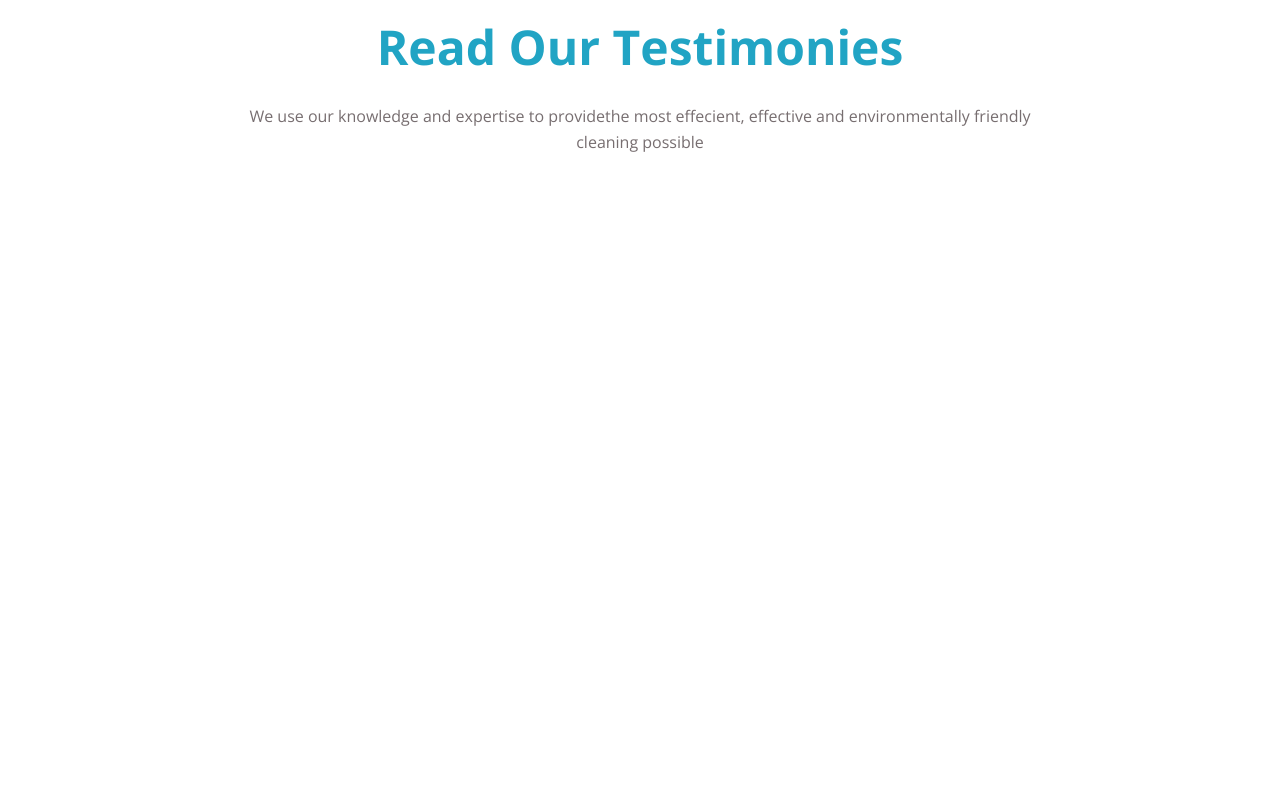
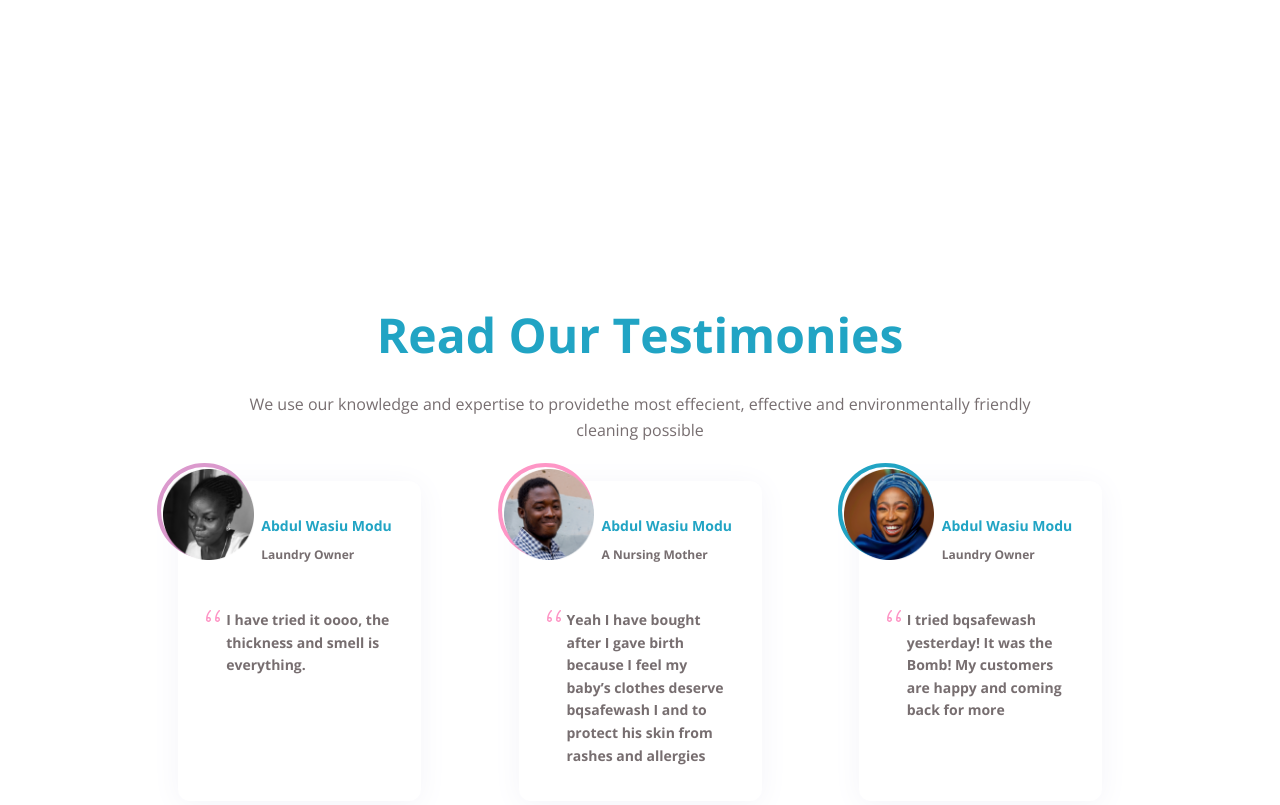
Before and after one commit to AbdullahiAA/safewash, a plain HTML site: page index.html in a window 1280 px wide. Shown: the part 5016-5821 px from the top of the page. Before the commit the page ends 5171 px from the top, so only its background shows below. Drawn offline with nearby package versions, Linux system fonts and the light colour scheme; a web font is replaced by a local one.

Commit message:
Testimonies Card Completed

```diff
--- /dev/null
+++ b/css/_testimonies.scss
@@ -0,0 +1,96 @@
+#testimonies {
+    padding-top: 288px;
+    padding-bottom: 224px;
+
+    .testimonies__cards {
+        margin-top: 38px;
+        margin-bottom: 38px;
+        display: flex;
+        flex-direction: row;
+        justify-content: space-evenly;
+        gap: 25px;
+    }
+
+    .testimony-item {
+        background-color: white;
+        color: #776E70;
+        border-radius: 12px;
+        box-shadow: 0px 4px 31px #F4F4F9;
+        max-width: 243px;
+        padding: 34px 28px;
+        flex: 1;
+
+        p {
+            font-family: Open Sans;
+            font-style: normal;
+            font-weight: 600;
+            line-height: 161.68%;
+        }
+
+        &:nth-child(1) .profile-photo {
+            border: 4px solid #DB99CD;
+        }
+        &:nth-child(2) .profile-photo {
+            border: 4px solid #FE96C6;
+        }
+        &:nth-child(3) .profile-photo {
+            border: 4px solid #21A4C4;
+        }
+    }
+
+    .testimony-item__header {
+        display: grid;
+        grid-template-columns: 55px 1fr;
+        grid-template-rows: repeat(2, 30px);
+        margin-bottom: 34px;
+
+
+        .profile-photo {
+            grid-row: 1/3;
+            width: 95px;
+            height: 95px;
+            border-radius: 50%;
+            position: relative;
+            top: -52px;
+            left: -49px;
+
+
+            img {
+                width: 104%;
+                height: 104%;
+                position: relative;
+                left: 2px;
+                top: 2px;
+            }
+        }
+
+        h4 {
+            color: #21A4C4;
+            font-family: Open Sans;
+            font-style: normal;
+            font-weight: 600;
+            font-size: 14px;
+            line-height: 161.68%;
+            word-wrap:unset;
+            word-break: keep-all;
+        }
+
+        p {
+            font-size: 12px;
+        }
+    }
+
+    .testimony-item__content {
+        display: flex;
+        flex-direction: row;
+        align-items: flex-start;
+        gap: 5px;
+        font-weight: 600;
+        font-size: 14px;
+        line-height: 161.68%;
+
+        p {
+            font-size: 14px;
+        }
+    }
+}
--- a/css/styles.scss
+++ b/css/styles.scss
@@ -12,3 +12,4 @@ $darkGray: #483D3F;
 @import "about-us";
 @import "distributors";
 @import "contact-us";
+@import "testimonies";
--- a/index.html
+++ b/index.html
@@ -234,12 +234,61 @@
 
                     <div class="testimonies__cards">
                         <div class="testimony-item">
-                            <!-- Testimony Header -->
+                            <div class="testimony-item__header">
+                                <div class="profile-photo">
+                                    <img src="./assets/img/kudirat.png" alt="Abdul Wasiu Modu">
+                                </div>
 
-                            <!-- Testimony Content -->
+                                <h4>Abdul Wasiu Modu</h4>
 
+                                <p>Laundry Owner</p>
+                            </div>
+
+                            <div class="testimony-item__content">
+                                <img src="./assets/img/quote-icon.svg" alt="Testimony Quote Icon">
+
+                                <p>I have tried it oooo, the thickness and smell is everything.</p>
+                            </div>
+                        </div>
+
+                        <div class="testimony-item">
+                            <div class="testimony-item__header">
+                                <div class="profile-photo">
+                                    <img src="./assets/img/rosemerry.png" alt="Abdul Wasiu Modu">
+                                </div>
+
+                                <h4>Abdul Wasiu Modu</h4>
+
+                                <p>A Nursing Mother</p>
+                            </div>
+
+                            <div class="testimony-item__content">
+                                <img src="./assets/img/quote-icon.svg" alt="Testimony Quote Icon">
+
+                                <p>Yeah I have bought after I gave birth because I feel my baby’s clothes deserve bqsafewash I and to protect his skin from rashes and allergies</p>
+                            </div>
+                        </div>
+
+                        <div class="testimony-item">
+                            <div class="testimony-item__header">
+                                <div class="profile-photo">
+                                    <img src="./assets/img/ibikunle.png" alt="Abdul Wasiu Modu">
+                                </div>
+
+                                <h4>Abdul Wasiu Modu</h4>
+
+                                <p>Laundry Owner</p>
+                            </div>
+
+                            <div class="testimony-item__content">
+                                <img src="./assets/img/quote-icon.svg" alt="Testimony Quote Icon">
+
+                                <p>I tried bqsafewash yesterday! It was the Bomb! My customers are happy and coming back for more</p>
+                            </div>
                         </div>
                     </div>
+
+                    <div class="testimonies__video"></div>
                 </div>
             </section>
 
```
Also changed, not shown: assets/img/quote-icon.svg (added), css/styles.css, 1 other file.
